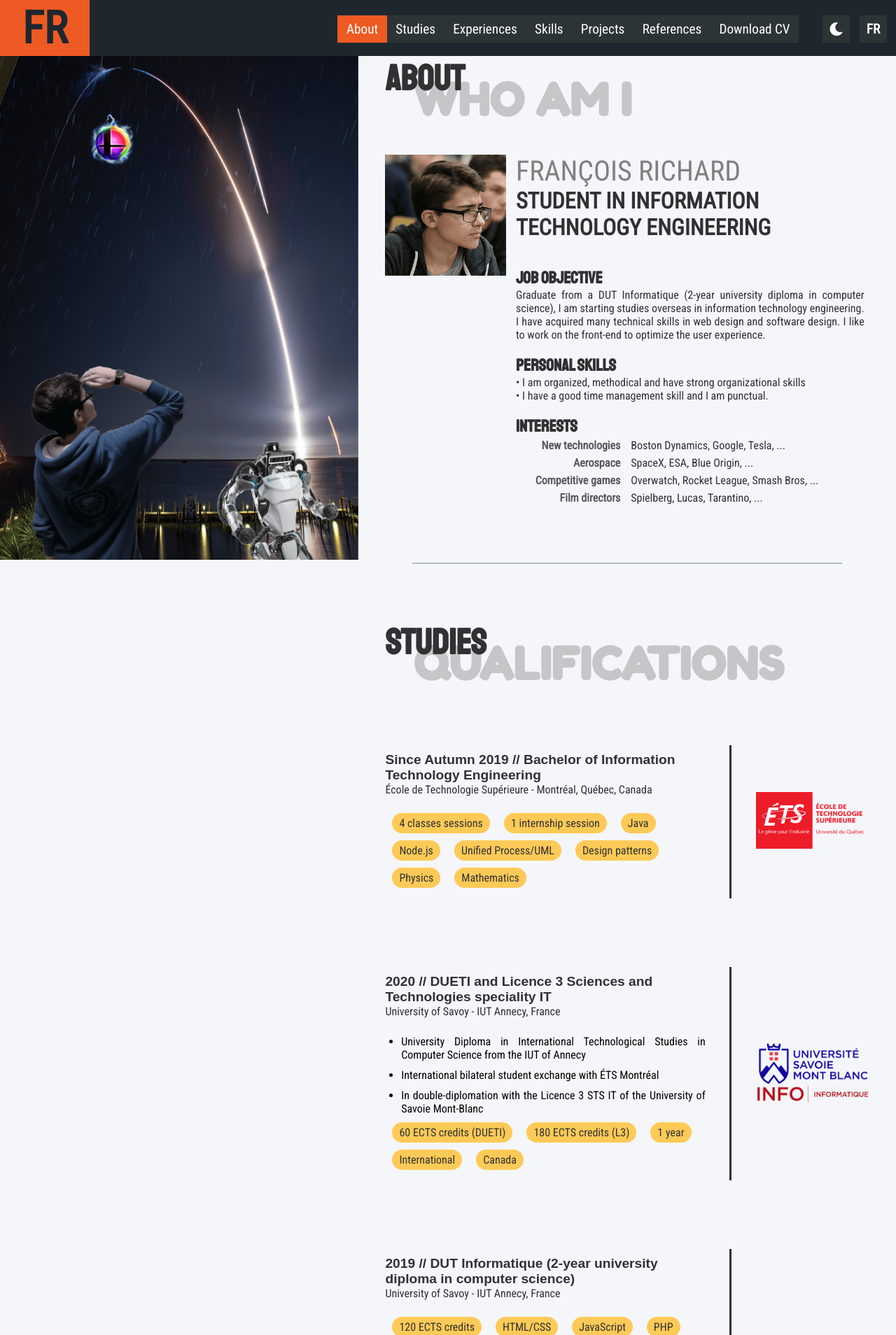
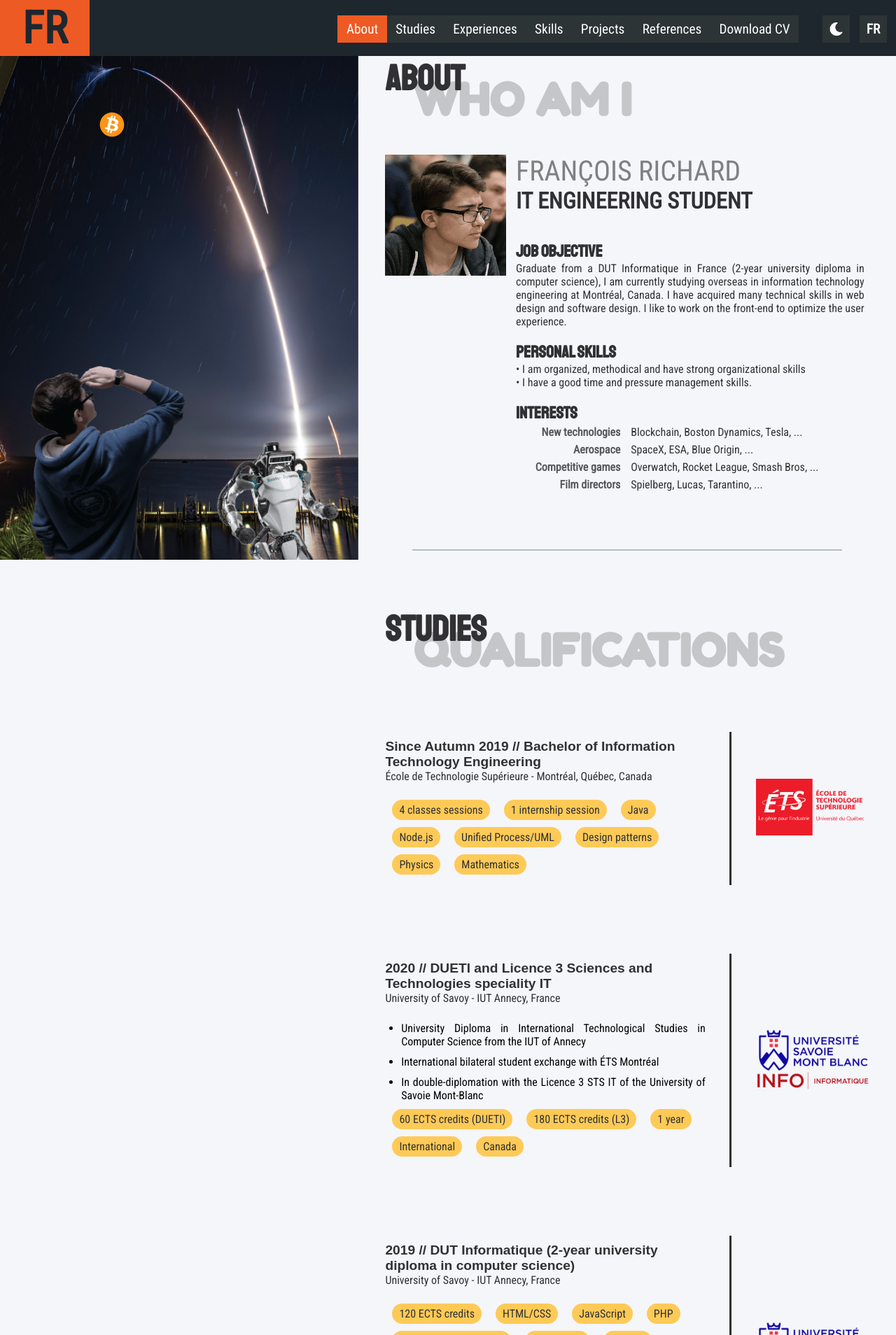
Before and after one commit to FrancoisRchrd/francoisrchrd.github.io, a PHP site: page /en/ in a window 1280 px wide. Shown: the top 1908 px of the page at 70% size. Run offline with PHP 8.4, Linux system fonts and the light colour scheme.

Commit message:
MAJ site
ajout projet Nocticrew, maj textes/images

```diff
--- a/css/style.css
+++ b/css/style.css
@@ -224,9 +224,15 @@ h1, h4, p, span{
 		-o-transition: 2s ease;
 		transition: 2s ease;
 	}
-	#smashBall{
+	#bitcoin{
 		top: 20%;
 		left: 10%;
+		width: 5%;
+		height: auto;
+	}
+	#doge{
+		top: 0%;
+		right: 0%;
 		width: 5%;
 		height: auto;
 	}
--- a/en/index.html
+++ b/en/index.html
@@ -2,14 +2,14 @@
 <html lang="en">
 <head>
 	<meta http-equiv="Content-Type" content="text/html; charset=utf-8"/>
-	<meta name="description" content="IT Student at ÉTS Montréal. Web & software development, database management, graphic tools and English. Linkedin: /in/francois-richard/">
+	<meta name="description" content="IT engineering student at ÉTS Montréal. Web/software design and development, database management, graphic tools and English. Linkedin: /in/francois-richard/">
 	<meta name="viewport" content="width=device-width, initial-scale=1.0">
 	<meta http-equiv="X-UA-Compatible" content="ie=edge"><link rel="stylesheet" type="text/css" href="../css/style.css">
 	<link rel="icon" type="image/png" href="../data/favicon.png" />
 	<link rel="apple-touch-icon" href="../data/favicon.png" />
 	<link href="https://fonts.googleapis.com/css?family=Roboto:400|Staatliches|Fredoka+One|Roboto+Condensed" rel="stylesheet">
 	<link rel="canonical" href="/en/"/>
-	<title>François RICHARD - IT Student at ÉTS Montréal</title>
+	<title>François RICHARD - IT engineering student at ÉTS Montréal</title>
 </head>
 <body>
 
@@ -44,7 +44,8 @@
 <!-- Images on left -->
 	<section class="overlay">
 		<img src="../data/space_font.jpg" alt="Aerospace image">
-		<img src="../data/smashBall.png" class="overlay-img" id="smashBall" alt="Video games image">
+		<img src="../data/bitcoin.png" class="overlay-img" id="bitcoin" alt="Bitcoin logo">
+		<img src="../data/doge.png" class="overlay-img" id="doge" alt="Doge image">
 		<img src="../data/bostonDynamics.png" class="overlay-img" id="bostonDynamics" alt="New technologies image">
 		<img src="../data/me-overlay.png" class="overlay-img" id="me-overlay" alt="François RICHARD image">
 	</section>
@@ -59,21 +60,21 @@
 				<img id="portrait" alt="Francois RICHARD photo" src="../data/portrait.png">
 				<div id="about-text">
 					<p class="about_name">FRANÇOIS RICHARD</p>
-					<h1 class="about_function">STUDENT IN INFORMATION TECHNOLOGY ENGINEERING</h1>
+					<h1 class="about_function">IT ENGINEERING STUDENT</h1>
 					<br><br>
 
 					<h4 class="about-precision">JOB OBJECTIVE</h4>
-					<p>Graduate from a  DUT  Informatique (2-year university diploma in  computer  science), I am starting studies overseas in information technology engineering. I  have  acquired  many  technical  skills  in web design and software design. I like to work on the front-end to optimize the user experience.</p>
+					<p>Graduate from a DUT Informatique in France (2-year university diploma in  computer  science), I am currently studying overseas in information technology engineering at Montréal, Canada. I  have  acquired  many  technical  skills  in web design and software design. I like to work on the front-end to optimize the user experience.</p>
 					<br>
 
 					<h4 class="about-precision">PERSONAL SKILLS</h4>
-					<p>&bull; I am organized, methodical and have strong organizational skills <br>&bull; I have a good time management skill and I am punctual.</p>
+					<p>&bull; I am organized, methodical and have strong organizational skills <br>&bull; I have a good time and pressure management skills.</p>
 					<br>
 
 					<h4 class="about-precision">INTERESTS</h4>
 					<p class="p-mobile">
 						<span class="left-align">New technologies</span>
-						<span class="right-align">Boston Dynamics, Google, Tesla, ...</span>
+						<span class="right-align">Blockchain, Boston Dynamics, Tesla, ...</span>
 					</p>
 					<p class="p-mobile">
 						<span class="left-align">Aerospace</span>
@@ -373,6 +374,32 @@
 		<div class="part" id="projectsPart">
 			<h2 class="name-content">PROJECTS</h2>
 			<h3 class="name-content-bis">ACHIEVEMENTS</h3>
+		<!-- Nocticrew -->
+		<br><br>
+		<div class="paragraph">
+			<a target="_blank" href="https://nocticrew.fr/" class="para-img img_proj" rel="noopener noreferrer"><img src="../data/nocticrew.png" alt="Nocticrew Logo" title="Link to Nocticrew website"></a>
+			<div class="para-bar"></div>
+			<div class="para-content">
+				<h4 class="para-title">Since 2020 // Nocticrew - WebTV</h4>
+				<p>The Internet</p>
+				<br>
+				<ul class="para-description">
+					<li>WebTV gathering several streamers of the Twitch platform</li>
+					<li>Website development using few API</li>
+					<li>All display support</li>
+					<li>Version management via the GitLab tool</li>
+
+				</ul>
+				<br>
+				<p class="para-tag stuff-done">
+					<span>HTML/CSS</span>
+					<span>JavaScript</span>
+					<span>PHP</span>
+					<span>GitLab</span>
+					<span>Responsive design</span>
+				</p>
+			</div>
+		</div>
 		<!-- Tutored project -->
 			<br><br>
 			<div class="paragraph">
```
Also changed, not shown: index.html (+33 -6 lines), data/bitcoin.png (added), data/doge.png (added), data/nocticrew.png (added).
